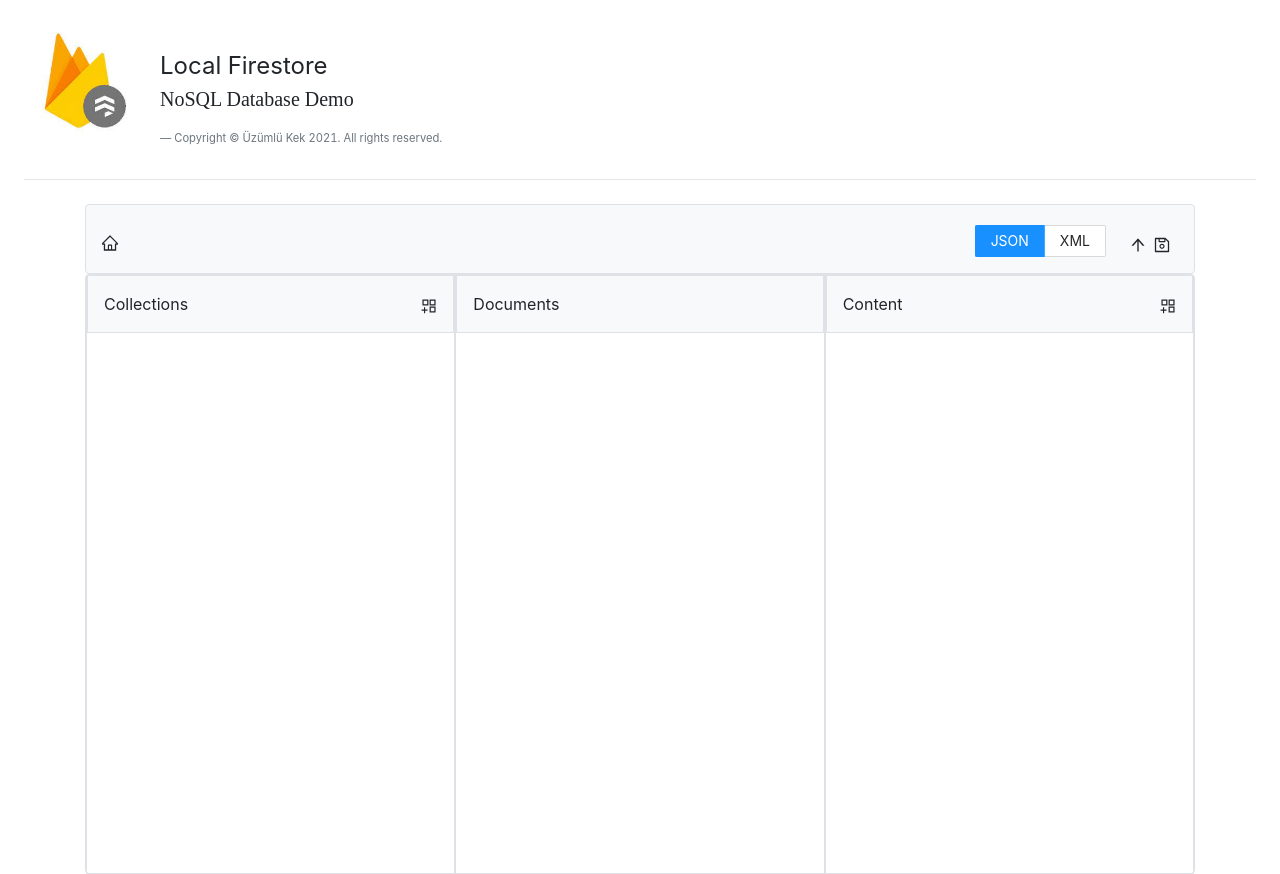
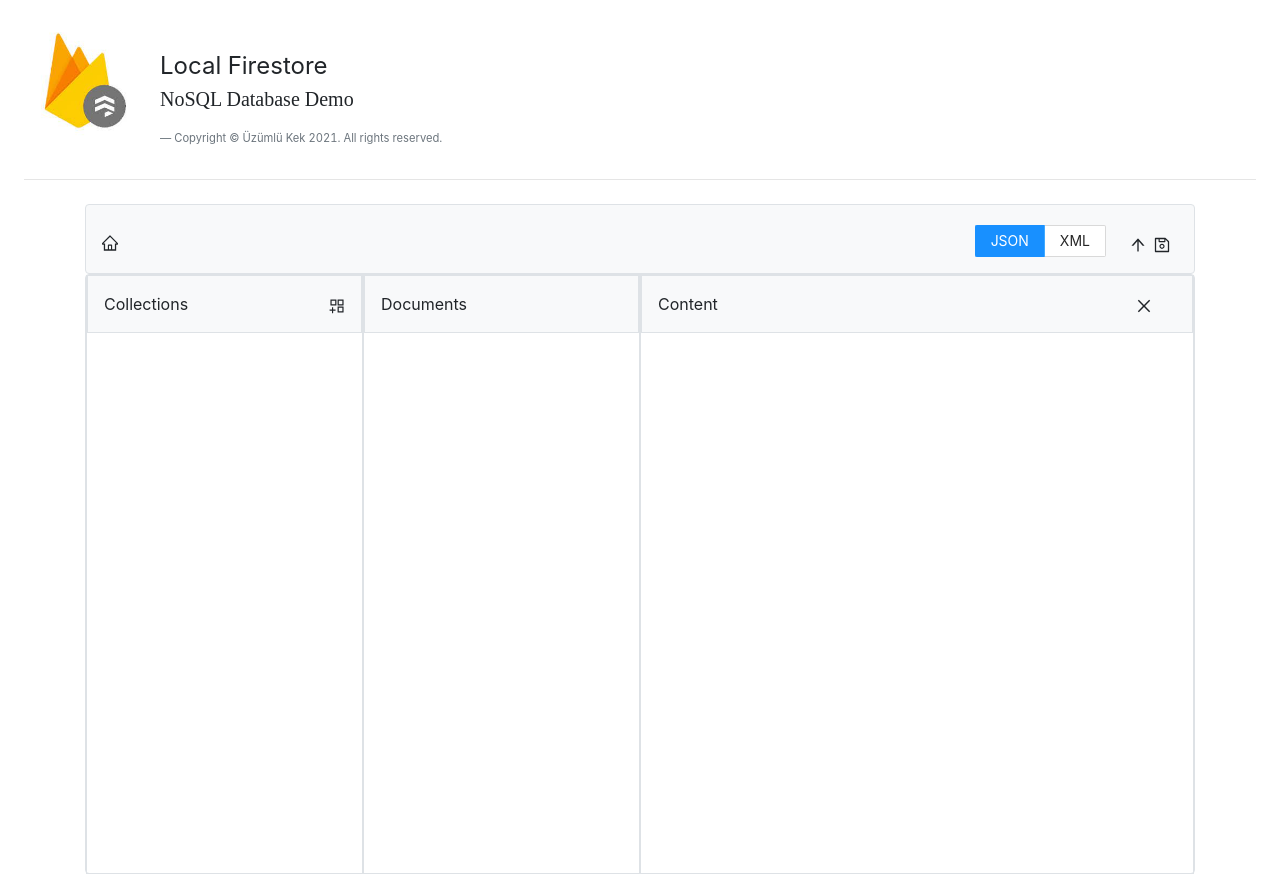
Before and after one commit to i-ates/-React-Redux-Command-Pattern-NoSQL-Demo, a React (Create React App) app: page / in a window 1280 px wide. Both pictures are taken after a click on the element 1167 px from the left and 305 px from the top of the page. Built offline with nearby package versions, Linux system fonts and the light colour scheme.

Commit message:
Update eklendi

```diff
--- a/src/components/Collections.js
+++ b/src/components/Collections.js
@@ -79,11 +79,6 @@ export default function Collections() {
     }).then(async (willDelete) => {
       if (willDelete) {
         try {
-          await swal({
-            title: "Succesfully deleted.",
-            icon: "success",
-            timer: 1500,
-          });
           if (collection.id === currCollection.id) {
             setDocument(undefined);
             setCollection(undefined);
@@ -91,6 +86,11 @@ export default function Collections() {
           trigger.removeCollection(collection);
           setUndoCommandsCount(trigger.getInvoker().getUndoCommands().length);
           dispatch(removeCollection(collection));
+          await swal({
+            title: "Succesfully deleted.",
+            icon: "success",
+            timer: 1500,
+          });
         } catch (error) {
           swal({
             title: "Warning!",
@@ -132,7 +132,7 @@ export default function Collections() {
         } = value;
         const { collectionName: collectionError } = errors;
         return (
-          <div className="col-4 border border-top-0">
+          <div className="col-3 border border-top-0">
             <div className="p-3 bg-light border border-1">
               <div className="d-flex justify-content-between">
                 Collections
--- a/src/components/Documents.js
+++ b/src/components/Documents.js
@@ -155,7 +155,7 @@ export default function Documents() {
         }
         const { documentName: documentError } = errors;
         return (
-          <div className="col-4 border border-top-0">
+          <div className="col-3 border border-top-0">
             <div className="p-3 bg-light border border-1">
               <div className="d-flex justify-content-between">
                 Documents{" "}
--- a/src/components/Preview.js
+++ b/src/components/Preview.js
@@ -1,13 +1,14 @@
-import { AppstoreAddOutlined } from "@ant-design/icons";
+import { CheckOutlined, CloseOutlined, EditOutlined } from "@ant-design/icons";
 import ContextConsumer from "../contextapi/Context";
-import { useSelector } from "react-redux";
+import { useSelector, useDispatch } from "react-redux";
 import obj2xml from "../helper/obj2xml";
 import { JsonEditor as Editor } from "jsoneditor-react";
 import "jsoneditor-react/es/editor.min.css";
 import XMLViewer from "react-xml-viewer";
 import ReactJson from "react-json-view";
-import { useState } from "react";
-import { JsonEditor } from "react-json-edit";
+import { useState, useEffect } from "react";
+import { updateCollection } from "../reduxState/actions";
+import swal from "sweetalert";
 
 export default function Preview() {
   const { collections } = useSelector((state) => state.collectionReducer);
@@ -15,20 +16,120 @@ export default function Preview() {
     attributeKeyColor: "#FF0000",
     attributeValueColor: "#461634",
   };
+  const [currentDocument, setCurrentDocument] = useState(null);
+  const [editState, setEditState] = useState(false);
+  const [updatedDocument, setUpdatedDocument] = useState({});
 
-  const [editState, setEditState] = useState(false);
+  const dispatch = useDispatch();
 
-  function updateJson() {
-    setEditState(false);
-  }
   function editButtonPressed() {
     setEditState(!editState);
+    setUpdatedDocument(null);
+  }
+
+  useEffect(() => {
+    setEditState(false);
+    setUpdatedDocument(null);
+  }, [currentDocument]);
+
+  function handleOk(
+    trigger,
+    setUndoCommandsCount,
+    setRedoCommandsCount,
+    collections,
+    collection
+  ) {
+
+    swal({
+      title: "Are you sure?",
+      text: "Do you really want to save your changes?",
+      icon: "warning",
+      buttons: true,
+      dangerMode: false,
+
+    }).then(async (willUpdate) => {
+      if (willUpdate) {
+        try {
+          let oldCollection = collections.filter((c) => {
+            return c.id === collection.id;
+          })[0];
+
+          let newCollection = { ...oldCollection };
+          let count = 0;
+          newCollection.documents.forEach((d, index) => {
+            if (d.id === updatedDocument.id) {
+              count = index;
+            }
+          });
+          newCollection.documents = [...oldCollection.documents];
+          newCollection.documents.splice(count, 1, updatedDocument);
+
+          trigger.updateCollection(oldCollection, newCollection);
+          setUndoCommandsCount(trigger.getInvoker().getUndoCommands().length);
+          setRedoCommandsCount(trigger.getInvoker().getRedoCommands().length);
+          dispatch(updateCollection(newCollection));
+          editButtonPressed();
+
+          await swal({
+            title: "Succesfully document updated.",
+            icon: "success",
+            timer: 1000,
+          });
+        } catch (error) {
+          swal({
+            title: "Warning!",
+            text: "Something went wrong.",
+            icon: "warning",
+            dangerMode: true,
+          });
+        }
+      }
+    });
+
+
+
+
+
+  }
+
+  function updateContent(e) {
+    setUpdatedDocument(e);
+  }
+  function closeEdit(){
+    swal({
+      title: "Are you sure?",
+      text: "Do you really want to discard your changes?",
+      icon: "warning",
+      buttons: true,
+      dangerMode: true,
+    }).then(async (discardChanges) => {
+      if (discardChanges) {
+        try {
+          editButtonPressed()
+        } catch (error) {
+          swal({
+            title: "Warning!",
+            text: "Something went wrong.",
+            icon: "warning",
+            dangerMode: true,
+          });
+        }
+      }
+    });
   }
 
   return (
     <ContextConsumer>
       {(value) => {
-        const { document, collection, isJSON } = value;
+        const {
+          document,
+          collection,
+          isJSON,
+          trigger,
+          setUndoCommandsCount,
+          setRedoCommandsCount,
+        } = value;
+
         let currDocument;
         if (collection !== undefined && document !== undefined) {
           currDocument = collections
@@ -39,21 +140,58 @@ export default function Preview() {
               return d.id === document.id;
             })[0];
         }
+        setCurrentDocument(document);
         return (
-          <div className="col-4 border border-top-0">
+          <div className="col-6 border border-top-0">
             <div className="p-3 bg-light border border-1">
               <div className="d-flex justify-content-between">
                 Content
-                <AppstoreAddOutlined
-                  className="d-flex mt-1 justify-content-end"
-                  onClick={() => editButtonPressed()}
-                />
+                <div className="row mr-2">
+                  {updatedDocument?.content && (
+                    <div className="row mr-2">
+                      <CloseOutlined
+                        className="d-flex mt-1 justify-content-end mr-2"
+                        onClick={() => closeEdit()}
+                      />
+                      <CheckOutlined
+                        className="d-flex mt-1 justify-content-end "
+                        onClick={() =>
+                          handleOk(
+                            trigger,
+                            setUndoCommandsCount,
+                            setRedoCommandsCount,
+                            collections,
+                            collection
+                          )
+                        }
+                      />
+                    </div>
+                  )}
+                  {!updatedDocument?.content && (
+                    <div className="row mr-2">
+                      {editState && (
+                        <CloseOutlined
+                          className="d-flex mt-1 justify-content-end mr-2"
+                          onClick={() => closeEdit()}
+                        />
+                      )}
+                      {!editState && (
+                        <EditOutlined
+                          className="d-flex mt-1 justify-content-end "
+                          onClick={() => editButtonPressed()}
+                        />
+                      )}
+                    </div>
+                  )}
+                </div>
               </div>
             </div>
-            <div className="p-3 ">
+            <div className={!editState ? "p-3 " : undefined}>
               {currDocument ? (
                 editState ? (
-                  <Editor value={currDocument} />
+                  <div>
+                    <Editor value={currDocument} onChange={updateContent} />
+                  </div>
                 ) : isJSON ? (
                   <ReactJson src={currDocument} />
                 ) : (
```
